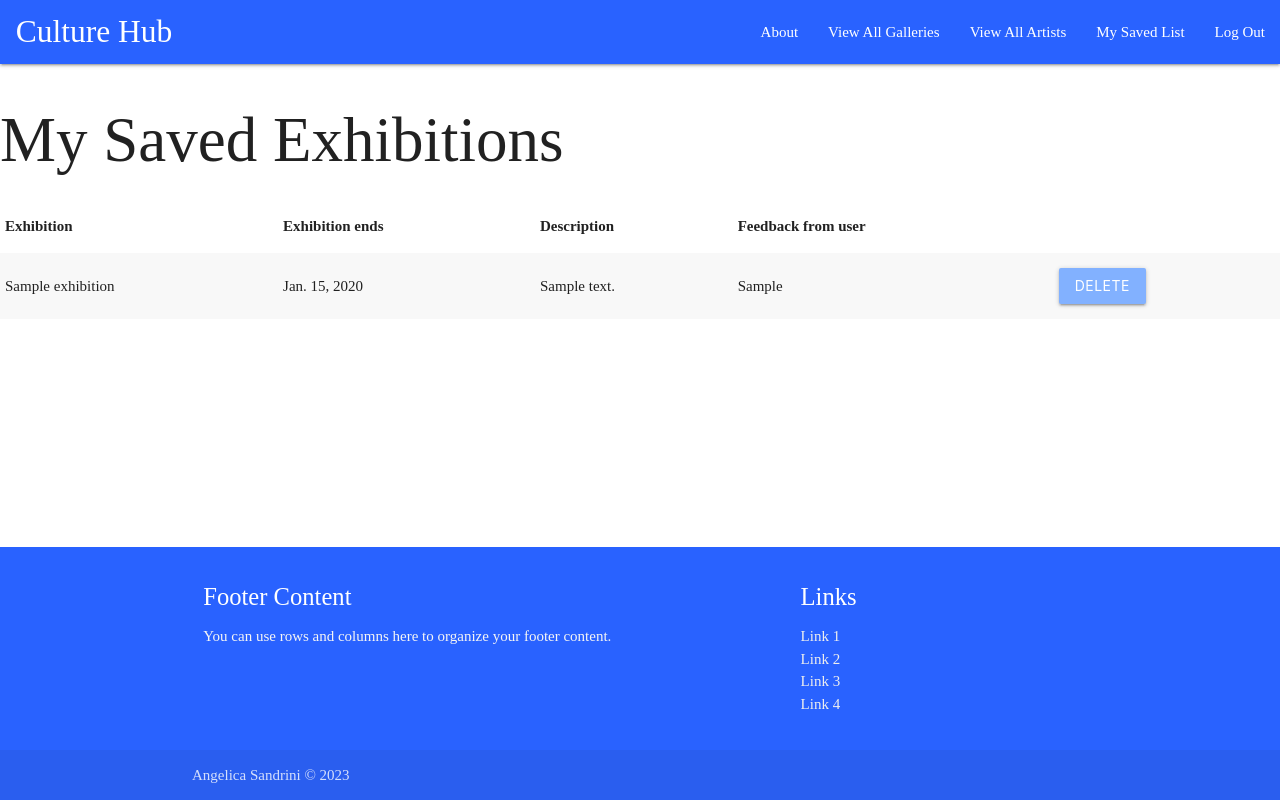
After one commit to gellisun/side-project, a Django app: page /exhibitions/saved/ in a window 1280 px wide. The commit adds this page. Run offline with Django 4.2, Linux system fonts and the light colour scheme; a user stored in the database is signed in; tables that the repository leaves empty hold one stand-in row (values such as "Sample post"); some web fonts are replaced.

Commit message:
save for favourites functionality & delete in place without functionality

```diff
--- a/find/settings.py
+++ b/find/settings.py
@@ -129,6 +129,10 @@ USE_TZ = True
 
 STATIC_URL = 'static/'
 
+LOGIN_REDIRECT_URL = '/'
+
+LOGOUT_REDIRECT_URL = '/'
+
 # Default primary key field type
 # https://docs.djangoproject.com/en/4.2/ref/settings/#default-auto-field
 
--- a/find/urls.py
+++ b/find/urls.py
@@ -4,4 +4,5 @@ from django.urls import path, include
 urlpatterns = [
     path('admin/', admin.site.urls),
     path('', include('main_app.urls')),
+    path('accounts/', include('django.contrib.auth.urls')),
 ]
--- a/main_app/models.py
+++ b/main_app/models.py
@@ -1,10 +1,11 @@
 from django.db import models
 from datetime import date
 from django.urls import reverse
+from django.contrib.auth.models import User
 class Gallery(models.Model):
     name = models.CharField(max_length=50)
     location = models.CharField(max_length=50)
-    description = models.TextField(max_length=200)
+    description = models.TextField(max_length=800)
     hours = models.CharField(max_length=15)
 
     def __str__(self):
@@ -16,9 +17,11 @@ class Gallery(models.Model):
 class Exhibition(models.Model):
     name = models.CharField(max_length=150)
     closingDate = models.DateField()
-    description = models.TextField(max_length=200)
-    feedback = models.TextField(max_length=250)
+    description = models.TextField(max_length=600)
+    feedback = models.TextField(max_length=600)
     gallery = models.ForeignKey(Gallery, on_delete=models.CASCADE)
+    user = models.ForeignKey(User, on_delete=models.CASCADE)
+    user_favourite = models.BooleanField(default=False)
 
     def __str__(self):
         return self.name
--- a/main_app/templates/base.html
+++ b/main_app/templates/base.html
@@ -20,16 +20,24 @@
       type="text/css"
       href="{% static 'css/style.css' %}"
     />
-    <title>Find</title>
+    <title>Culture Hub</title>
   </head>
   <body>
     <header>
       <nav>
         <div class="nav-wrapper blue accent-4">
-          <a href="/" class="brand-logo">&nbsp;&nbsp;Find</a>
+          <a href="/" class="brand-logo">&nbsp;&nbsp;Culture Hub</a>
           <ul id="nav-mobile" class="right hide-on-med-and-down">
-            <li><a href="/about">About</a></li>
-            <li><a href="/galleries">View All Galleries</a></li>
+            <li><a href="{% url 'about' %}">About</a></li>
+            {% if user.is_authenticated %}
+              <li><a href="{% url 'galleries_index' %}">View All Galleries</a></li>
+              <li><a href="">View All Artists</a></li>
+              <li><a href="{% url 'exhibitions_saved' %}">My Saved List</a></li>
+              <li><a href="{% url 'logout' %}">Log Out</a></li>
+            {% else %}
+              <li><a href="{% url 'signup' %}">Sign Up</a></li>
+              <li><a href="{% url 'login' %}">Log In</a></li>
+            {% endif %}
           </ul>
         </div>
       </nav>
--- /dev/null
+++ b/main_app/templates/exhibitions/exhibitions_saved.html
@@ -0,0 +1,32 @@
+{% extends 'base.html' %}
+{% block content %}
+<h1>My Saved Exhibitions</h1>
+<table class="striped">
+    <thead>
+        <tr>
+            <th>Exhibition</th>
+            <th>Exhibition ends</th>
+            <th>Description</th>
+            <th>Feedback from user</th>
+        </tr>
+    </thead>
+    <tbody>
+        {% for exhibition in saved_exhibitions %}
+        <tr>
+            <td>{{ exhibition.name }}</td>
+            <td>{{ exhibition.closingDate }}</td>
+            <td>{{ exhibition.description }}</td>
+            <td>{{ exhibition.feedback }}</td>
+            <td>
+                <button
+                class="btn blue accent-1 delete-exhibition"
+                data-exhibition-id="{{ exhibition.id }}"
+                >
+                Delete
+                </button>
+            </td>
+        </tr>
+        {% endfor %}
+    </tbody>
+</table>
+{% endblock %}
--- a/main_app/urls.py
+++ b/main_app/urls.py
@@ -4,7 +4,10 @@ from . import views
 urlpatterns = [
     path('', views.home, name='home'),
     path('about/', views.about, name='about'),
+    path('accounts/signup', views.signup, name='signup'),
     path('galleries/', views.galleries_index, name='galleries_index'),
     path('galleries/<int:gallery_id>/', views.galleries_detail, name='galleries_detail'),
     path('galleries/<int:gallery_id>/exhibition/create', views.exhibition_create, name='exhibition_create'),
+    path('api/save-exhibition/<int:exhibition_id>/', views.save_exhibition, name='save_exhibition'),
+    path('exhibitions/saved/', views.exhibitions_saved, name='exhibitions_saved'),
 ]
--- a/main_app/views.py
+++ b/main_app/views.py
@@ -1,12 +1,30 @@
 from django.shortcuts import render, redirect
 from .models import Gallery, Exhibition
 from .forms import ExhibitionForm
+from django.contrib.auth.decorators import login_required
+from django.contrib.auth import login
+from django.contrib.auth.forms import UserCreationForm
+from django.http import JsonResponse
 
 def home(request):
     return render(request, 'home.html')
 
 def about(request):
     return render(request, 'about.html')
+
+def signup(request):
+  error_message = ''
+  if request.method == 'POST':
+    form = UserCreationForm(request.POST)
+    if form.is_valid():
+      user = form.save()
+      login(request, user)
+      return redirect('home')
+    else:
+      error_message = 'Invalid sign up - try again'
+  form = UserCreationForm()
+  context = {'form': form, 'error_message': error_message}
+  return render(request, 'registration/signup.html', context)
 
 def galleries_index(request):
     galleries = Gallery.objects.all()
@@ -19,18 +37,30 @@ def galleries_detail(request, gallery_id):
     exhibition_form = ExhibitionForm()
     return render(request, 'galleries/galleries_detail.html', { 'gallery': gallery, 'exhibition_form': exhibition_form })
 
+@login_required
 def exhibition_create(request, gallery_id):
     if request.method == 'POST':
         form = ExhibitionForm(request.POST)
-        print('1')
         if form.is_valid():
-            print('2')
             new_exhibition = form.save(commit=False)
-            print('3')
             new_exhibition.gallery_id = gallery_id
-            print('4')
+            new_exhibition.user = request.user
             new_exhibition.save()
-            print('5')
         else:
             print(form.errors)
     return redirect('galleries_detail', gallery_id=gallery_id)
+
+def save_exhibition(request, exhibition_id):
+    try:
+        exhibition = Exhibition.objects.get(id=exhibition_id)
+        exhibition.user_favourite = True
+        exhibition.save()
+        return JsonResponse({"success": True})
+    except Exhibition.DoesNotExist:
+        return JsonResponse({"success": False})
+
+def exhibitions_saved(request):
+    user = request.user
+    saved_exhibitions = Exhibition.objects.filter(user=user, user_favourite=True)
+
+    return render(request, 'exhibitions/exhibitions_saved.html', {'saved_exhibitions': saved_exhibitions})
```
Also changed, not shown: main_app/templates/galleries/galleries_detail.html (+60 -4 lines), main_app/templates/home.html (+9 -1 lines), main_app/templates/registration/login.html (added, +10 -0 lines), main_app/templates/registration/signup.html (added, +14 -0 lines), main_app/migrations/0004_exhibition_user_alter_exhibition_description_and_more.py (added), main_app/migrations/0005_exhibition_user_favourite.py (added).
